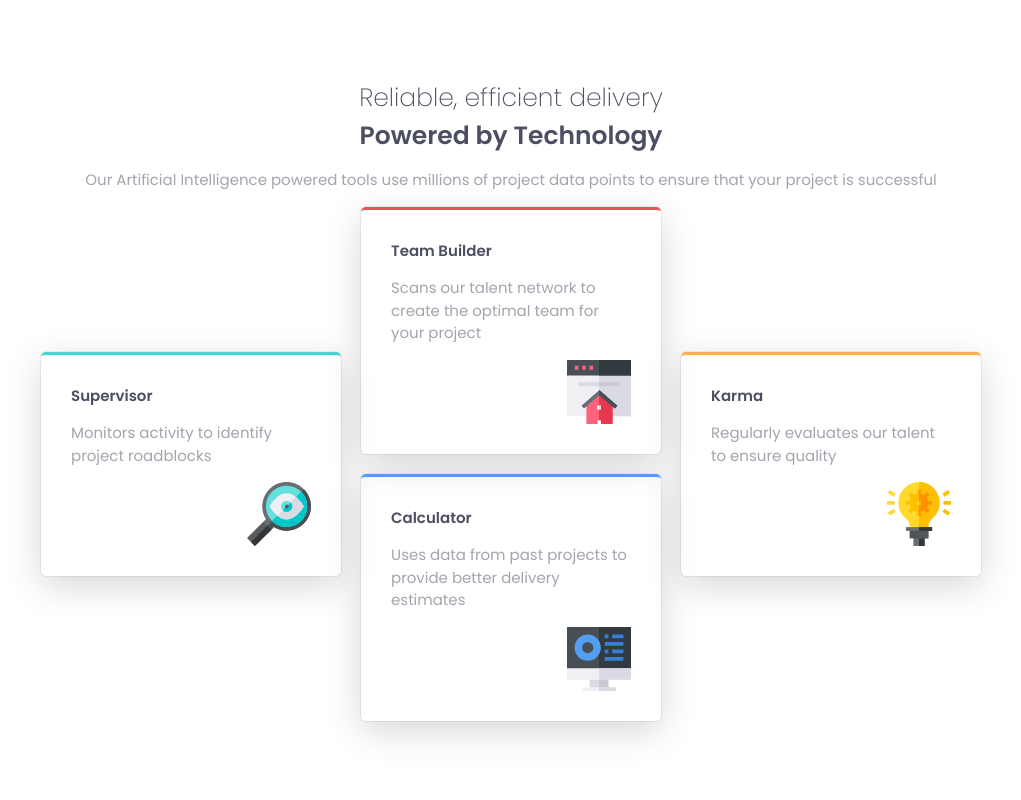
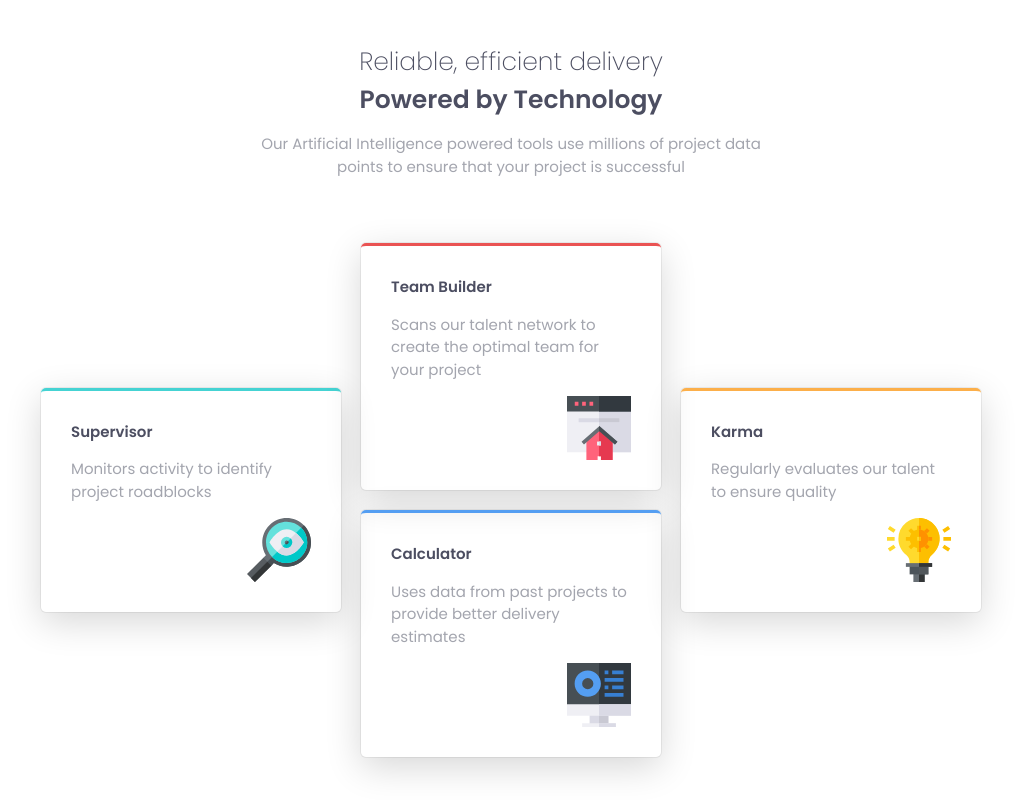
Before and after one commit to TomasScerbak/four-card-feature, a plain HTML site: page index.html in a window 1280 px wide. Shown: the whole page, without its empty margins (129-1150 px from the left). Drawn offline with Linux system fonts and the light colour scheme.

Commit message:
header adjustments

```diff
--- a/index.html
+++ b/index.html
@@ -19,10 +19,12 @@
       <header>
         <h1 class="heading">Reliable, efficient delivery</h1>
         <h1>Powered by Technology</h1>
-        <p>
-          Our Artificial Intelligence powered tools use millions of project data
-          points to ensure that your project is successful
-        </p>
+        <div class="heading__text">
+          <p>
+            Our Artificial Intelligence powered tools use millions of project
+            data points to ensure that your project is successful
+          </p>
+        </div>
       </header>
       <div class="container">
         <div class="box box-one">
--- a/styles.css
+++ b/styles.css
@@ -44,16 +44,26 @@ p {
 }
 /* Heading */
 header {
+  display: flex;
+  flex-direction: column;
+  justify-content: center;
+  align-items: center;
   text-align: center;
 }
 .heading {
   font-weight: 200;
+}
+@media screen and (min-width: 768px) {
+  .heading__text {
+    inline-size: 50rem;
+  }
 }
 /* Container */
 .container {
   display: grid;
   grid-template-columns: repeat(1, 4fr);
   gap: 2rem;
+  margin-top: 5rem;
 }
 @media screen and (min-width: 768px) {
   .container {
```
